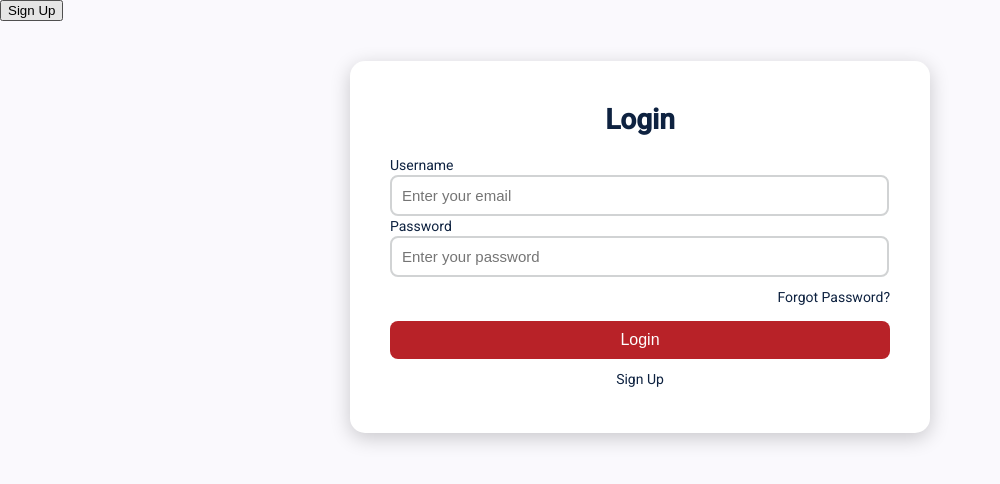
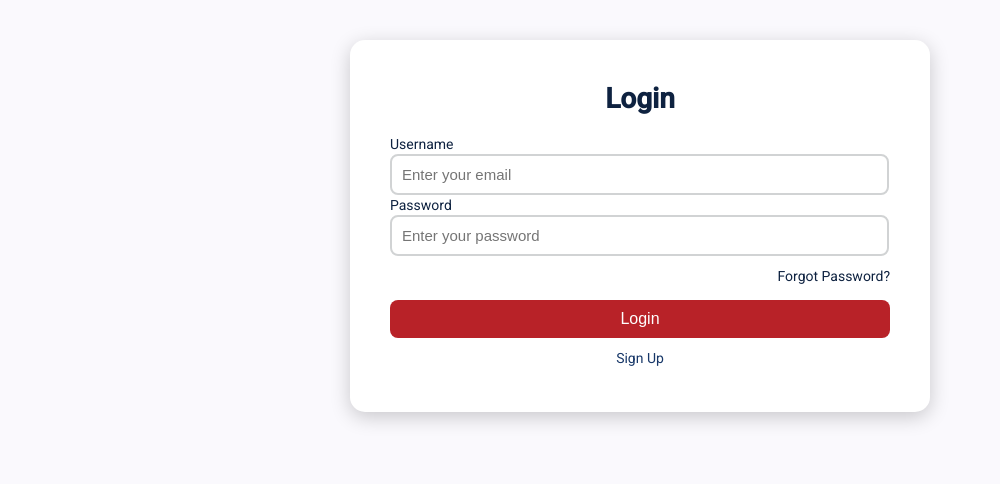
Before and after one commit to Jerusha6/AASLIN, an Angular app in the folder Frontend/AASLIN_Application/: page /login in a window 1280 px wide. Shown: the top 484 px of the page, without its empty margins (0-1000 px from the left). Built offline with nearby package versions, Linux system fonts and the light colour scheme.

Commit message:
Forgot Password Forms Created

```diff
--- /dev/null
+++ b/Frontend/AASLIN_Application/src/app/LoginSignupForms/Components/forgot-password-update/forgot-password-update.html
@@ -0,0 +1 @@
+<p>forgot-password-update works!</p>
--- /dev/null
+++ b/Frontend/AASLIN_Application/src/app/LoginSignupForms/Components/forgot-password/forgot-password.html
@@ -0,0 +1 @@
+<p>forgot-password works!</p>
--- a/Frontend/AASLIN_Application/src/app/LoginSignupForms/Components/login/login.css
+++ b/Frontend/AASLIN_Application/src/app/LoginSignupForms/Components/login/login.css
@@ -57,6 +57,7 @@ label {
     text-align: end;
     margin-top: 10px;
     color: #0e2240;
+    cursor: pointer;
 }
 
 .buttonDiv {
@@ -85,7 +86,12 @@ label {
 .signUp {
     margin-top: 10px;
     text-align: center;
-    color: #0e2240;
+    color: #173768;
+    cursor: pointer;
+}
+
+.signUp:hover{
+    color: #0b1930;
 }
 
 .error {
--- a/Frontend/AASLIN_Application/src/app/LoginSignupForms/Components/login/login.html
+++ b/Frontend/AASLIN_Application/src/app/LoginSignupForms/Components/login/login.html
@@ -14,7 +14,7 @@
             <div class="buttonDiv">
                 <button id="loginButton" type="submit">Login</button>
             </div>
-            <p class="signUp">Sign Up</p>
+            <p class="signUp" (click)="signupPage()">Sign Up</p>
         </div>
     </form>
 </div>
--- a/Frontend/AASLIN_Application/src/app/LoginSignupForms/Components/login/login.ts
+++ b/Frontend/AASLIN_Application/src/app/LoginSignupForms/Components/login/login.ts
@@ -1,6 +1,7 @@
 import { CommonModule } from '@angular/common';
 import { Component } from '@angular/core';
 import { FormControl, FormGroup, ReactiveFormsModule, Validators } from '@angular/forms';
+import { Router } from '@angular/router';
 
 @Component({
   selector: 'app-login',
@@ -9,6 +10,11 @@ import { FormControl, FormGroup, ReactiveFormsModule, Validators } from '@angula
   styleUrl: './login.css'
 })
 export class Login {
+  constructor(private router : Router){
+  }
+signupPage() {
+  this.router.navigateByUrl("/signup");
+}
 form : FormGroup = new FormGroup({
     username : new FormControl('',[Validators.required]),
     password : new FormControl('',[Validators.required,Validators.minLength(6)])
--- a/Frontend/AASLIN_Application/src/app/app.html
+++ b/Frontend/AASLIN_Application/src/app/app.html
@@ -1,2 +1,2 @@
-<Button routerLink="signup" routerLinkActive="Active">Sign Up</Button>
+
 <router-outlet />
```
Also changed, not shown: Frontend/AASLIN_Application/src/app/LoginSignupForms/Components/forgot-password-update/forgot-password-update.ts (added, +11 -0 lines), Frontend/AASLIN_Application/src/app/LoginSignupForms/Components/forgot-password/forgot-password.ts (added, +11 -0 lines), Frontend/AASLIN_Application/src/app/LoginSignupForms/Components/forgot-password-update/forgot-password-update.css (added), Frontend/AASLIN_Application/src/app/LoginSignupForms/Components/forgot-password/forgot-password.css (added), 2 other files (tests, documents, lock files or other folders).
